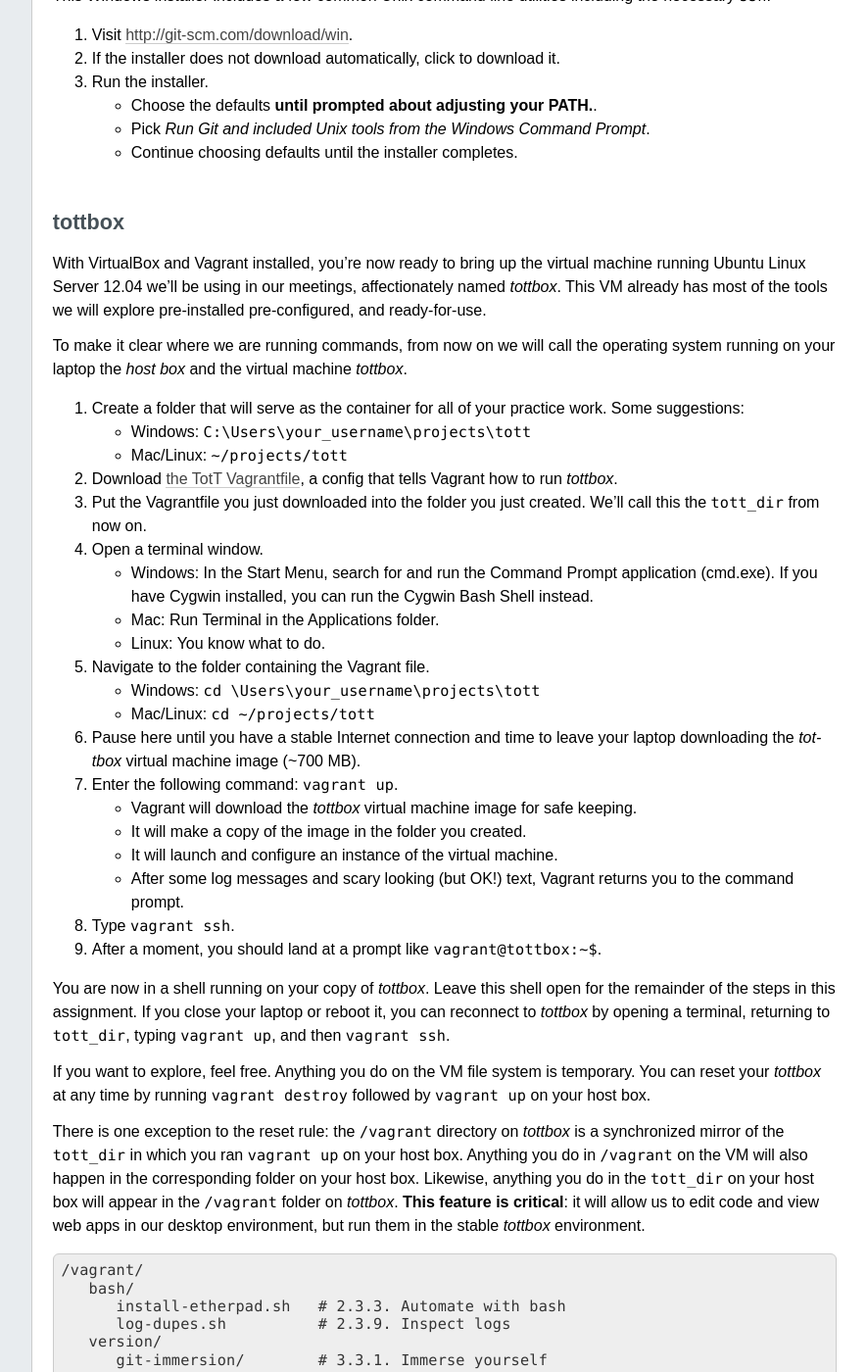
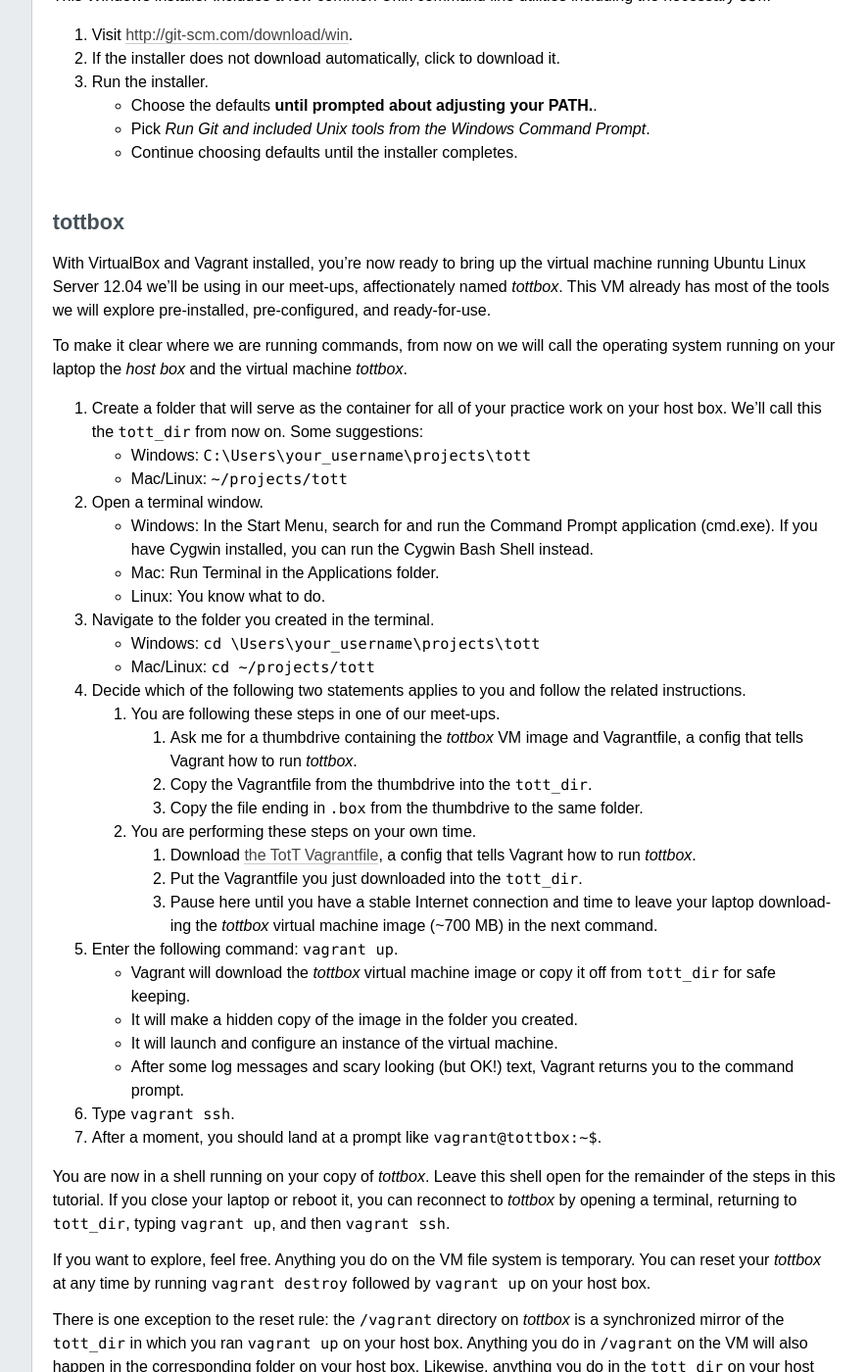
Before and after one commit to parente/tott, a Sphinx documentation site: the page built from doc/setup.rst, in a window 1280 px wide and 1400 px high, scrolled down 3107 px. Shown: the whole window at 98% size, without its empty margins (224-1109 px from the left). Built offline with Sphinx 7.4.7, drawn with Linux system fonts in a browser that asks for light colours; some of the changed text lies outside the part shown.

Commit message:
Update setup instructions
* github
* Not a course

```diff
--- a/doc/setup.rst
+++ b/doc/setup.rst
@@ -25,7 +25,7 @@
 #. Click the download link for your operating system below the animation or visit the Download tab.
 #. Install SublimeText.
 
-   * Windows: Double-click the downloaded installer and follows its instructions.
+   * Windows: Double-click the downloaded installer and follow its instructions.
    * Mac: Double-click the downloaded disk image and drag SublimeText to your Applications folder.
    * Linux: ``tar xjf Sublime*.bz2`` and make sure the ``sublime_text`` executable is in your ``$PATH``.
 
@@ -133,40 +133,51 @@
 tottbox
 -------
 
-With VirtualBox and Vagrant installed, you're now ready to bring up the virtual machine running Ubuntu Linux Server 12.04 we'll be using in our meetings, affectionately named *tottbox*. This VM already has most of the tools we will explore pre-installed pre-configured, and ready-for-use.
+With VirtualBox and Vagrant installed, you're now ready to bring up the virtual machine running Ubuntu Linux Server 12.04 we'll be using in our meet-ups, affectionately named *tottbox*. This VM already has most of the tools we will explore pre-installed, pre-configured, and ready-for-use.
 
 To make it clear where we are running commands, from now on we will call the operating system running on your laptop the *host box* and the virtual machine *tottbox*.
 
-#. Create a folder that will serve as the container for all of your practice work. Some suggestions:
+#. Create a folder that will serve as the container for all of your practice work on your host box. We'll call this the ``tott_dir`` from now on. Some suggestions:
 
    * Windows: ``C:\Users\your_username\projects\tott``
    * Mac/Linux: ``~/projects/tott``
 
-#. Download `the TotT Vagrantfile <https://raw.github.com/parente/tott/master/vagrant/Vagrantfile>`_, a config that tells Vagrant how to run *tottbox*.
-#. Put the Vagrantfile you just downloaded into the folder you just created. We'll call this the ``tott_dir`` from now on.
 #. Open a terminal window.
 
    * Windows: In the Start Menu, search for and run the Command Prompt application (cmd.exe). If you have Cygwin installed, you can run the Cygwin Bash Shell instead.
    * Mac: Run Terminal in the Applications folder.
    * Linux: You know what to do.
 
-#. Navigate to the folder containing the Vagrant file.
+#. Navigate to the folder you created in the terminal.
 
    * Windows: ``cd \Users\your_username\projects\tott``
    * Mac/Linux: ``cd ~/projects/tott``
 
-#. Pause here until you have a stable Internet connection and time to leave your laptop downloading the *tottbox* virtual machine image (~700 MB).
+#. Decide which of the following two statements applies to you and follow the related instructions.
+
+   #. You are following these steps in one of our meet-ups.
+
+      #. Ask me for a thumbdrive containing the *tottbox* VM image and Vagrantfile, a config that tells Vagrant how to run *tottbox*.
+      #. Copy the Vagrantfile from the thumbdrive into the ``tott_dir``.
+      #. Copy the file ending in ``.box`` from the thumbdrive to the same folder.
+
+   #. You are performing these steps on your own time.
+
+      #. Download `the TotT Vagrantfile <https://raw.github.com/parente/tott/master/vagrant/Vagrantfile>`_, a config that tells Vagrant how to run *tottbox*.
+      #. Put the Vagrantfile you just downloaded into the ``tott_dir``.
+      #. Pause here until you have a stable Internet connection and time to leave your laptop downloading the *tottbox* virtual machine image (~700 MB) in the next command.
+
 #. Enter the following command: ``vagrant up``.
 
-   * Vagrant will download the *tottbox* virtual machine image for safe keeping.
-   * It will make a copy of the image in the folder you created.
+   * Vagrant will download the *tottbox* virtual machine image or copy it off from ``tott_dir`` for safe keeping.
+   * It will make a hidden copy of the image in the folder you created.
    * It will launch and configure an instance of the virtual machine.
    * After some log messages and scary looking (but OK!) text, Vagrant returns you to the command prompt.
 
 #. Type ``vagrant ssh``.
 #. After a moment, you should land at a prompt like ``vagrant@tottbox:~$``.
 
-You are now in a shell running on your copy of *tottbox*. Leave this shell open for the remainder of the steps in this assignment. If you close your laptop or reboot it, you can reconnect to *tottbox* by opening a terminal, returning to ``tott_dir``, typing ``vagrant up``, and then ``vagrant ssh``.
+You are now in a shell running on your copy of *tottbox*. Leave this shell open for the remainder of the steps in this tutorial. If you close your laptop or reboot it, you can reconnect to *tottbox* by opening a terminal, returning to ``tott_dir``, typing ``vagrant up``, and then ``vagrant ssh``.
 
 If you want to explore, feel free. Anything you do on the VM file system is temporary. You can reset your *tottbox* at any time by running ``vagrant destroy`` followed by ``vagrant up`` on your host box.
 
@@ -174,17 +185,17 @@
 
 .. note: You should try to keep your ``/vagrant`` / ``tott_dir`` organized across our meet-ups. It's going to see a lot of use, and you don't want to get lost in a mess later. For example, you might consider organizing it by meet-up like so:
 
-.. code-block:: console
+   .. code-block:: console
 
-   /vagrant/
-      bash/
-         install-etherpad.sh   # 2.3.3. Automate with bash
-         log-dupes.sh          # 2.3.9. Inspect logs
-      version/
-         git-immersion/        # 3.3.1. Immerse yourself
-      # etc.
+      /vagrant/
+         bash/
+            install-etherpad.sh   # 2.3.3. Automate with bash
+            log-dupes.sh          # 2.3.9. Inspect logs
+         version/
+            git-immersion/        # 3.3.1. Immerse yourself
+         # etc.
 
-If you are posting your lab solutions to GitHub gists, they are backed up. If not and you do not wish to lose your work, you should consider putting them in Git repositories on GitHub, Gists, DropBox, etc.
+   If you are posting your work to GitHub as Gists, they are backed up. If not and you do not wish to lose your work, you should consider putting them in Gists, true repositories on GitHub, DropBox, etc.
 
 git
 ---
@@ -203,7 +214,7 @@
 GitHub
 ------
 
-GitHub_ and BitBucket_ are two sites offering version control as a service. GitHub is by far and away the most popular site for social coding, but BitBucket offers unlimited private repositories to users with academic email addresses (i.e., you). Since we're not concerned about keeping our practice code private in this course, we will focus on GitHub.
+GitHub_ and BitBucket_ are two sites offering version control as a service. GitHub is by far and away the most popular site for social coding, but BitBucket offers unlimited private repositories to users with academic email addresses (i.e., you). Since we're not concerned about keeping our practice code private, we will focus on GitHub. But keep in mind you can get free, private hosting on BitBucket if you need it for other course work.
 
 #. Visit the GitHub home page.
 #. Click Sign up for GitHub.
@@ -216,7 +227,7 @@
 #. Click SSH keys on the left.
 #. Click Add SSH key.
 #. Enter *tottbox public key* in the Label field.
-#. Switch to your *tottbox* terminal and enter the following commands.
+#. Switch to your *tottbox* terminal and enter the following commands in the *tottbox* shell.
 
    .. code-block:: console
 
@@ -230,7 +241,7 @@
 #. Back on the GitHub site, paste the entire output into the Key field.
 #. Click Add key.
 
-Your GitHub account is now ready for use. We'll test it in a few minutes to confirm everything is configured. For the moment, confirm that your ``/vagrant`` directory on your *tottbox* and the ``tott_dir`` on your host box look something like:
+Your GitHub account is now ready for use. We'll test it in a few minutes to confirm your environment is configured properl. For the moment, check that the ``/vagrant`` directory on your *tottbox* and the ``tott_dir`` on your host box look something like:
 
 .. code-block:: console
 
@@ -252,7 +263,7 @@
 
 We'll now run a quick test of your environment. We won't test everything, but we will at least kick the tires.
 
-By following these steps, you'll start with a fresh *tottbox* instance, fork the repository I created on GitHub for this assignment, clone the repository locally, fill in a little README text file template with some basic information, run a test suite I wrote to check your work, commit your changes to the repository, and push the changes back up to GitHub.
+By following these steps, you'll start with a fresh *tottbox* instance, fork the repository I created on GitHub for this test, clone the repository locally, fill in a little README text file template with some basic information, run a test suite I wrote to check your work, commit your changes to the repository, and push the changes back up to GitHub.
 
 Again, don't let the jargon scare you: we're going to get lots of practice using git for version control and cover all of these terms. If you want to jumpstart your understanding, start reading the first two chapters of the `Pro Git`_ book and playing with git on *tottbox*.
 
@@ -268,57 +279,49 @@
       vagrant up
       vagrant ssh
 
-#. Run ``vagrant ssh`` to access the clean *tottbox*.
 #. Enter the passphrases you assigned to the GitHub key you created when prompted on login.
 
 Create and Clone
 ~~~~~~~~~~~~~~~~
 
-.. todo:: switch to github
-
 #. Visit GitHub_ and login.
-#. Visit https://github.com/parente/verify-tottbox.
+#. Visit https://github.com/parente/tott-verify.
 #. Click the Fork button.
 #. On the dashboard page, click Create repository (or Create, or Create a repository).
-#. Enter *assignment_0* for the repository name.
-#. Make sure the repository is private and is a Git repository.
-#. Click Create repository.
-#. Keep the name *assignment_0*, check the private repository box, and uncheck the permissions box.
-#. Click Fork repository.
-#. After the fork completes, click the gear icon (right-side).
-#. Clone your *assignment_0* fork for local editing with the following commands on *tottbox*, replacing ``your_username`` with your GitHub username.
+#. Clone your *tott-verify* fork for local editing with the following commands on *tottbox*, replacing ``your_username`` with your GitHub username.
 
    .. code-block:: console
 
       cd /vagrant
-      git clone ssh://git@bitbucket.org/your_username/assignment_0.git
+      git clone git@github.com:your_username/tott-verify.git
 
 Edit and Test
 ~~~~~~~~~~~~~
 
 #. Open SublimeText on your host box.
-#. Use it to open the README.md file in the ``assignment_0`` directory git created in the ``tott_dir``.
+#. Use it to open the README.md file in the ``tott-verify`` directory git created in the ``tott_dir``.
 
-   * On Windows, if you followed my ``tott_dir`` suggestion, it's in ``\Users\your_username\projects\tott\assignment_0\README.md``
-   * On Mac/Linux, if you followed my ``tott_dir`` suggestion, it's in ``~/projects/tott/assignment_0/README.md``.
+   * On Windows, if you followed my ``tott_dir`` suggestion, it's in ``\Users\your_username\projects\tott\tott-verify\README.md``
+   * On Mac/Linux, if you followed my ``tott_dir`` suggestion, it's in ``~/projects/tott/tott-verify/README.md``.
 
 #. Review the contents of the README.md file.
 #. Replace the information about me with the equivalent information about you.
 
    * If you're using SublimeText and have installed GitGutter, you should see little markers in the left gutter of the editor when you save. These are the lines you've modified in comparison with the latest copy of the README in version control.
-   * **Make sure you get this information right.** It's how I'll know you're enrolled, check your submissions, and send out your grades.
+   * You don't have to put your real information, but you should. When you push it to GitHub, the webhook you setup when creating your fork will push it to our meet-up roster which we might use later on.
 
-#. Open the `features/readme.features` file and review its content.
-#. Back at the *tottbox* prompt, do the following to execute a test suite checking the README.md against the feature spec.
+#. Open the `features/*.features` files and review their content.
+#. Back at the *tottbox* prompt, do the following to execute a test suite checking the README.md file and *tottbox* environment against the specs.
 
    .. code-block:: console
 
-      cd /vagrant/assignment_0
+      cd /vagrant/tott-verify
       behave
 
-#. Address any failures reported by fixing your README.md until the tests pass.
+#. Address any README.md failures reported by fixing your the file until the tests pass.
+#. Address any *tottbox* failures by asking for help. (They're probably my bugs, not yours.)
 
-For this assignment, specifications and tests are overkill. However, I want you to get a glimpse of behavior-driven development (BDD), a topic we'll likely cover later. I will provide feature files and complete test suites with most of your assignments. You can check your work against these tests as you implement your code. When you submit the assignment, I'll run the same tests with slightly different values to grade your work.
+.. note:: For this assignment, specifications and tests are overkill. However, I want you to get a glimpse of behavior-driven development (BDD), a topic we can cover later.
 
 Commit and Push
 ~~~~~~~~~~~~~~~
@@ -327,25 +330,12 @@
 
    .. code-block:: console
 
-      cd /vagrant/assignment_0
+      cd /vagrant/tott-verify
       git commit -a -m "Replaced user info in README"
       git push origin master
 
 #. Visit your GitHub dashboard again.
 #. Confirm that the front page of your dashboard shows the README with the changes you just made.
-
-Tag and Release
-~~~~~~~~~~~~~~~
-
-#. Back in *tottbox*, run these final commands to tag your changes as a *v1* (version #1) assignment submission.
-
-   .. code-block:: console
-
-      cd /vagrant/assignment_0
-      git tag -a v1
-      git push origin v1
-
-#. Celebrate. You've submitted your assignment.
 
 What Happened?
 ~~~~~~~~~~~~~~
@@ -353,15 +343,14 @@
 You might wonder what just happened behind the scenes. Here's the gist.
 
 * You destroyed your *tottbox* VM and brought up a new one.
-* You created a read-write copy, a fork, of the read-only `unctott/assignment_0 <https://github.com/parente/verify-tott-setup>`_ git repository on GitHub.
+* You created a read-write copy, a *fork*, of the read-only `parente/tott-verify <https://github.com/parente/tott-verify>`_ git repository on GitHub.
 * You made a read-write clone of your fork in your ``tott_dir`` on your laptop for local editing.
 * You edited the README.md to note your personal information.
-* You ran the test suit I provided to check that you README.md conforms to spec.
-* You committed your edits to the README in your local clone of the repository.
+* You ran the test suit I provided to check that your README.md and environment conforms to a simple spec.
+* You committed your edits to the README.md in your local clone of the repository.
 * You pushed the commit from your local clone up to your fork on GitHub.
-* After confirming the edits, you tagged the commit as a release and pushed that tag to GitHub as well.
 
 Going Further
 -------------
 
-You just setup a virtually indestructible development environment on your laptop with numerous interesting, useful tools pre-installed. Play with it. Break it. Put it back together. Read more about the pieces. And, for now, just have fun.
+You just setup a virtually indestructible development environment on your laptop with `numerous interesting, useful tools pre-installed <https://github.com/parente/tott/blob/master/packer/scripts/tools.sh>`_. Play with it. Break it. Put it back together. Read more about the pieces. And just have fun.
```
Also changed, not shown: other parts of doc/setup.rst (+3 -3 lines), doc/sessions/vagrant.rst (+5 -3 lines), 1 other file.
